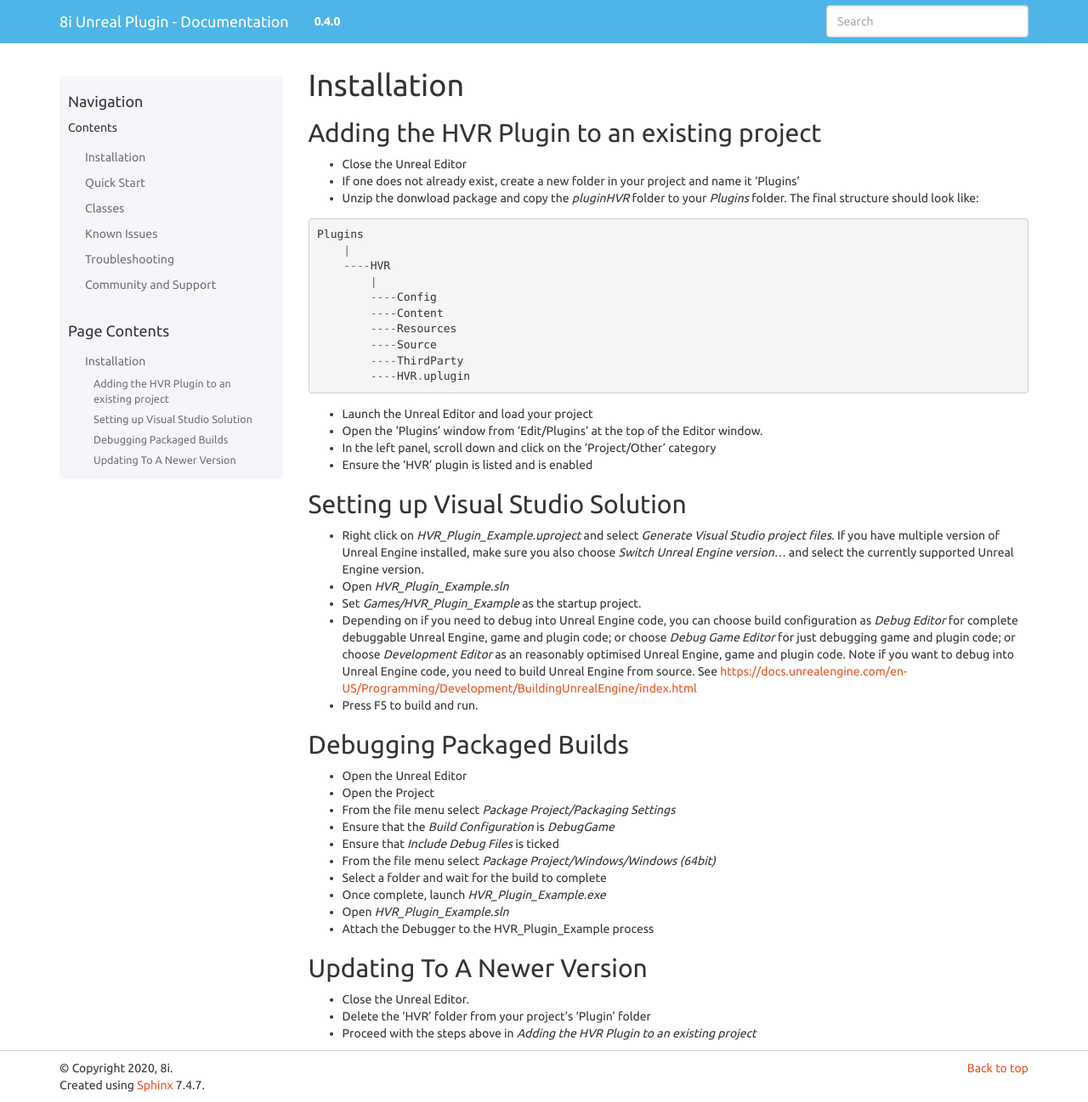
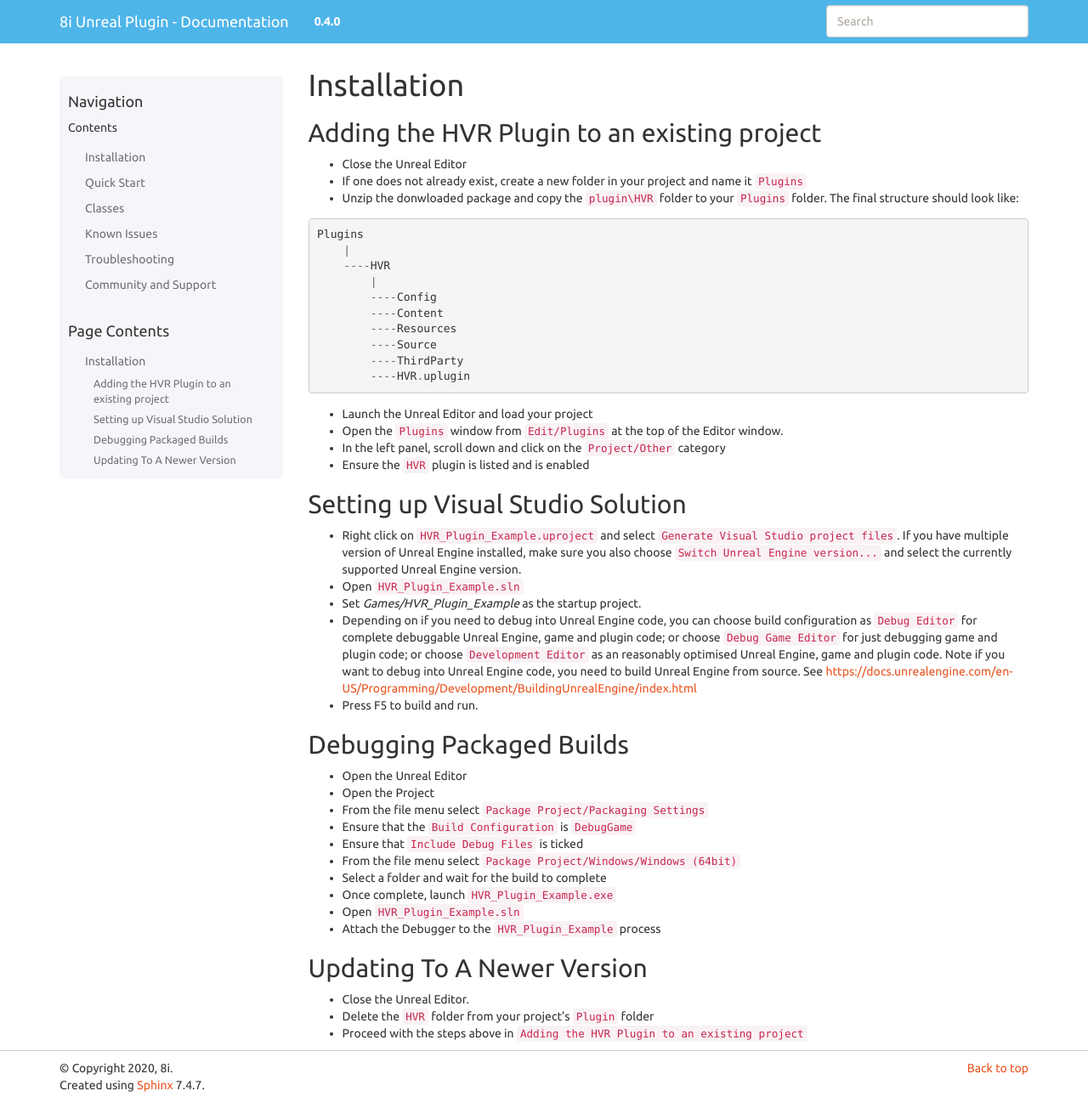
Before and after one commit to 8i/UnrealPlugin_Documentation_RTD, a Sphinx documentation site: the page built from docs/source/Installation.rst, in a window 1280 px wide and 1297 px high. Shown: the whole window at 85% size. Built offline with Sphinx 7.4.7, drawn with Linux system fonts in a browser that asks for light colours; pages that are not in the unit, such as notebooks, are missing from menus.

Commit message:
Updated Installation page

```diff
--- a/docs/source/Installation.rst
+++ b/docs/source/Installation.rst
@@ -5,8 +5,8 @@
 Adding the HVR Plugin to an existing project
 --------------------------------------------
 - Close the Unreal Editor
-- If one does not already exist, create a new folder in your project and name it 'Plugins'
-- Unzip the donwload package and copy the `plugin\HVR` folder to your `Plugins` folder. The final structure should look like:
+- If one does not already exist, create a new folder in your project and name it ``Plugins``
+- Unzip the donwloaded package and copy the ``plugin\HVR`` folder to your ``Plugins`` folder. The final structure should look like:
 
 ::
 
@@ -23,33 +23,33 @@
 
 
 - Launch the Unreal Editor and load your project
-- Open the 'Plugins' window from 'Edit/Plugins' at the top of the Editor window.
-- In the left panel, scroll down and click on the 'Project/Other' category
-- Ensure the 'HVR' plugin is listed and is enabled
+- Open the ``Plugins`` window from ``Edit/Plugins`` at the top of the Editor window.
+- In the left panel, scroll down and click on the ``Project/Other`` category
+- Ensure the ``HVR`` plugin is listed and is enabled
 
 Setting up Visual Studio Solution
 ---------------------------------
-- Right click on `HVR_Plugin_Example.uproject` and select `Generate Visual Studio project files`. If you have multiple version of Unreal Engine installed, make sure you also choose `Switch Unreal Engine version...` and select the currently supported Unreal Engine version.
-- Open `HVR_Plugin_Example.sln`
+- Right click on ``HVR_Plugin_Example.uproject`` and select ``Generate Visual Studio project files``. If you have multiple version of Unreal Engine installed, make sure you also choose ``Switch Unreal Engine version...`` and select the currently supported Unreal Engine version.
+- Open ``HVR_Plugin_Example.sln``
 - Set *Games/HVR_Plugin_Example* as the startup project.
-- Depending on if you need to debug into Unreal Engine code, you can choose build configuration as `Debug Editor` for complete debuggable Unreal Engine, game and plugin code; or choose `Debug Game Editor` for just debugging game and plugin code; or choose `Development Editor` as an reasonably optimised Unreal Engine, game and plugin code. Note if you want to debug into Unreal Engine code, you need to build Unreal Engine from source. See https://docs.unrealengine.com/en-US/Programming/Development/BuildingUnrealEngine/index.html
+- Depending on if you need to debug into Unreal Engine code, you can choose build configuration as ``Debug Editor`` for complete debuggable Unreal Engine, game and plugin code; or choose ``Debug Game Editor`` for just debugging game and plugin code; or choose ``Development Editor`` as an reasonably optimised Unreal Engine, game and plugin code. Note if you want to debug into Unreal Engine code, you need to build Unreal Engine from source. See https://docs.unrealengine.com/en-US/Programming/Development/BuildingUnrealEngine/index.html
 - Press F5 to build and run.
 
 Debugging Packaged Builds
 -------------------------
 - Open the Unreal Editor
 - Open the Project
-- From the file menu select `Package Project/Packaging Settings`
-- Ensure that the `Build Configuration` is `DebugGame`
-- Ensure that `Include Debug Files` is ticked
-- From the file menu select `Package Project/Windows/Windows (64bit)`
+- From the file menu select ``Package Project/Packaging Settings``
+- Ensure that the ``Build Configuration`` is ``DebugGame``
+- Ensure that ``Include Debug Files`` is ticked
+- From the file menu select ``Package Project/Windows/Windows (64bit)``
 - Select a folder and wait for the build to complete
-- Once complete, launch `HVR_Plugin_Example.exe`
-- Open `HVR_Plugin_Example.sln`
-- Attach the Debugger to the HVR_Plugin_Example process
+- Once complete, launch ``HVR_Plugin_Example.exe``
+- Open ``HVR_Plugin_Example.sln``
+- Attach the Debugger to the ``HVR_Plugin_Example`` process
 
 Updating To A Newer Version
 ---------------------------
 - Close the Unreal Editor.
-- Delete the 'HVR' folder from your project's 'Plugin' folder
-- Proceed with the steps above in `Adding the HVR Plugin to an existing project`
+- Delete the ``HVR`` folder from your project's ``Plugin`` folder
+- Proceed with the steps above in ``Adding the HVR Plugin to an existing project``
```
